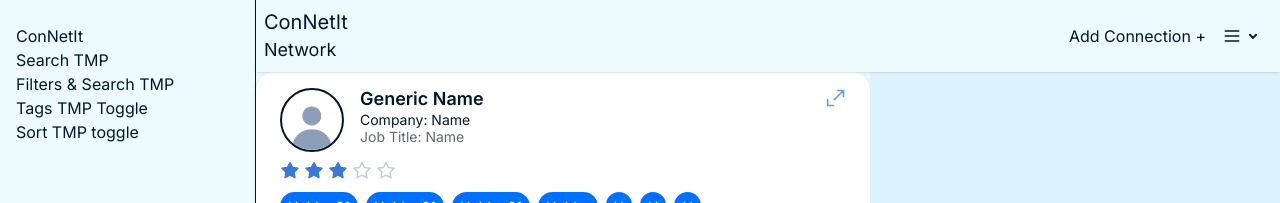
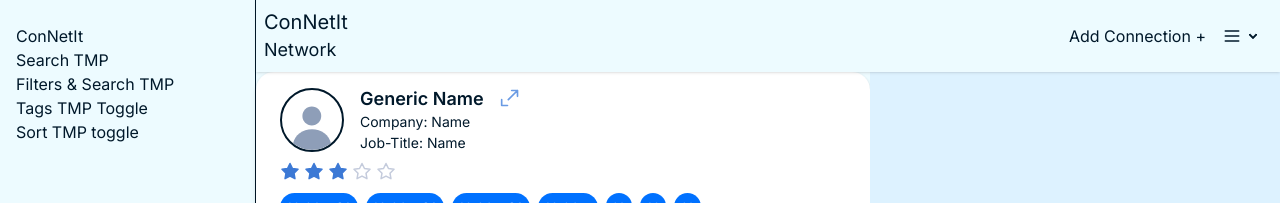
Before and after one commit to FabianoGLentini/ConNetIt, a Next.js app in the folder frontend/: page / in a window 1280 px wide. Shown: the top 203 px of the page. Built offline with nearby package versions, Linux system fonts and the light colour scheme.

Commit message:
Adjust: card classname addition and adjustments

```diff
--- a/frontend/app/components/Network/ConnectionCard.tsx
+++ b/frontend/app/components/Network/ConnectionCard.tsx
@@ -7,16 +7,17 @@ export default function ConnectionCard() {
       {/* top row ─────────────────────────────────────────────── */}
       <div className="flex items-start gap-4">
         <Avatar />
-        {/* <img src="public/default-avatar.svg" /> */}
 
-        {/* name + company */}
-        <div className="flex-1">
+        <ul className="justify-center items-center">
           <h3 className="font-semibold text-lg leading-tight">Generic Name</h3>
-          <p className="text-sm leading-tight">Company: Name</p>
-          <p className="text-sm text-[#1F2937]/70 leading-tight">
-            Job Title: Name
-          </p>
-        </div>
+
+          <li>
+            <span className="text-sm ">Company: Name</span>
+          </li>
+          <li>
+            <span className="text-sm">Job-Title: Name</span>
+          </li>
+        </ul>
 
         {/* external-link icon */}
         <button
--- a/frontend/app/globals.css
+++ b/frontend/app/globals.css
@@ -25,6 +25,7 @@
   --color-error: oklch(65% 0.3 30);
   --color-error-content: oklch(98% 0.01 30);
 
+
   /* border radius */
   --radius-selector: 1rem;
   --radius-field: 0.25rem;
@@ -39,6 +40,8 @@
 
   /* effects */
   --depth: 1;
+
+  /* My additions*/
 }
 
 
--- a/frontend/tailwind.config.ts
+++ b/frontend/tailwind.config.ts
@@ -11,12 +11,7 @@ const config: Config = {
 
   theme: {
     extend: {
-      colors: {
-        // backround: "var(--backround)",
-        // forground: "var(--forground)",
-        // primary: "var(--primary)",
 
-      },
     },
   },
   plugins: [],
```
